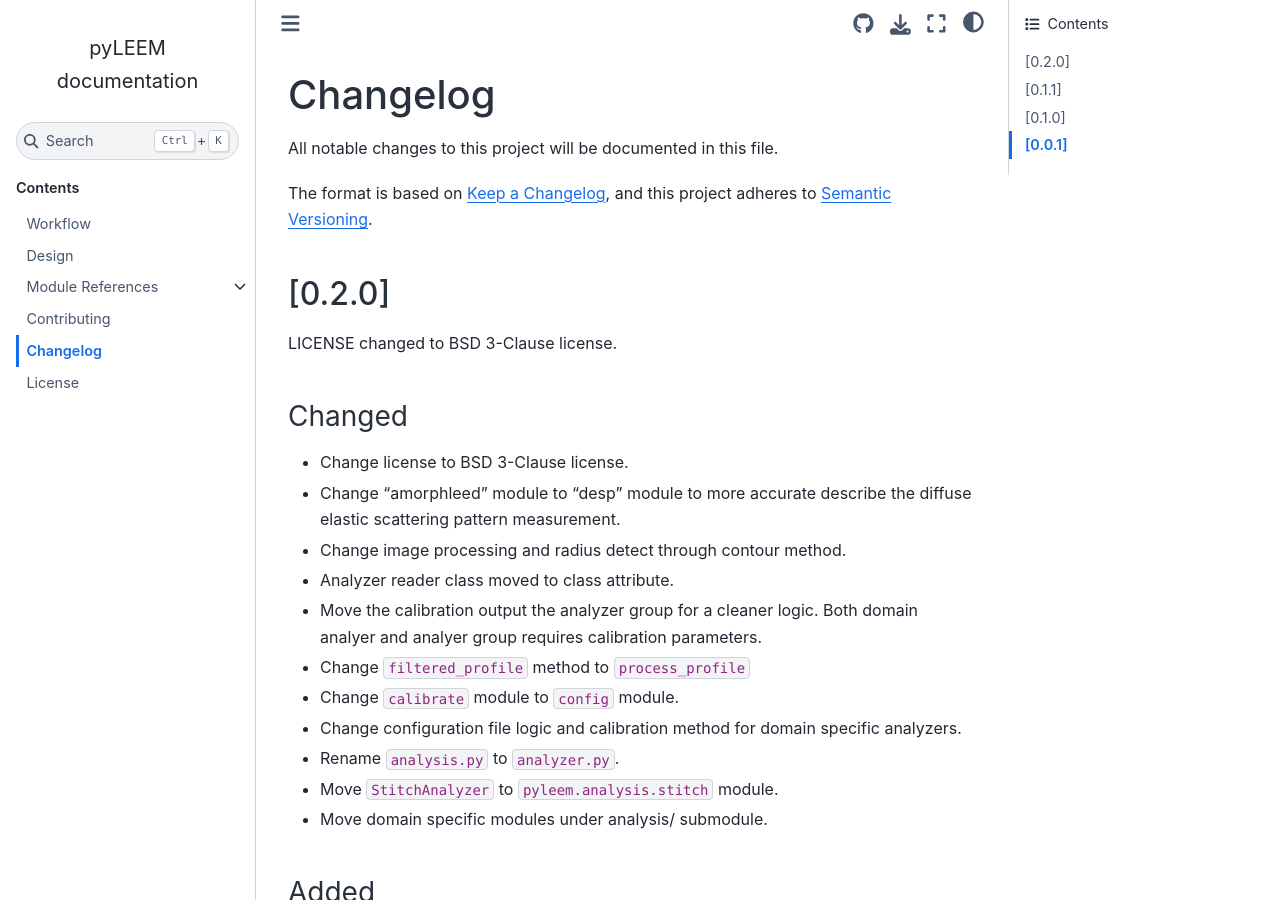
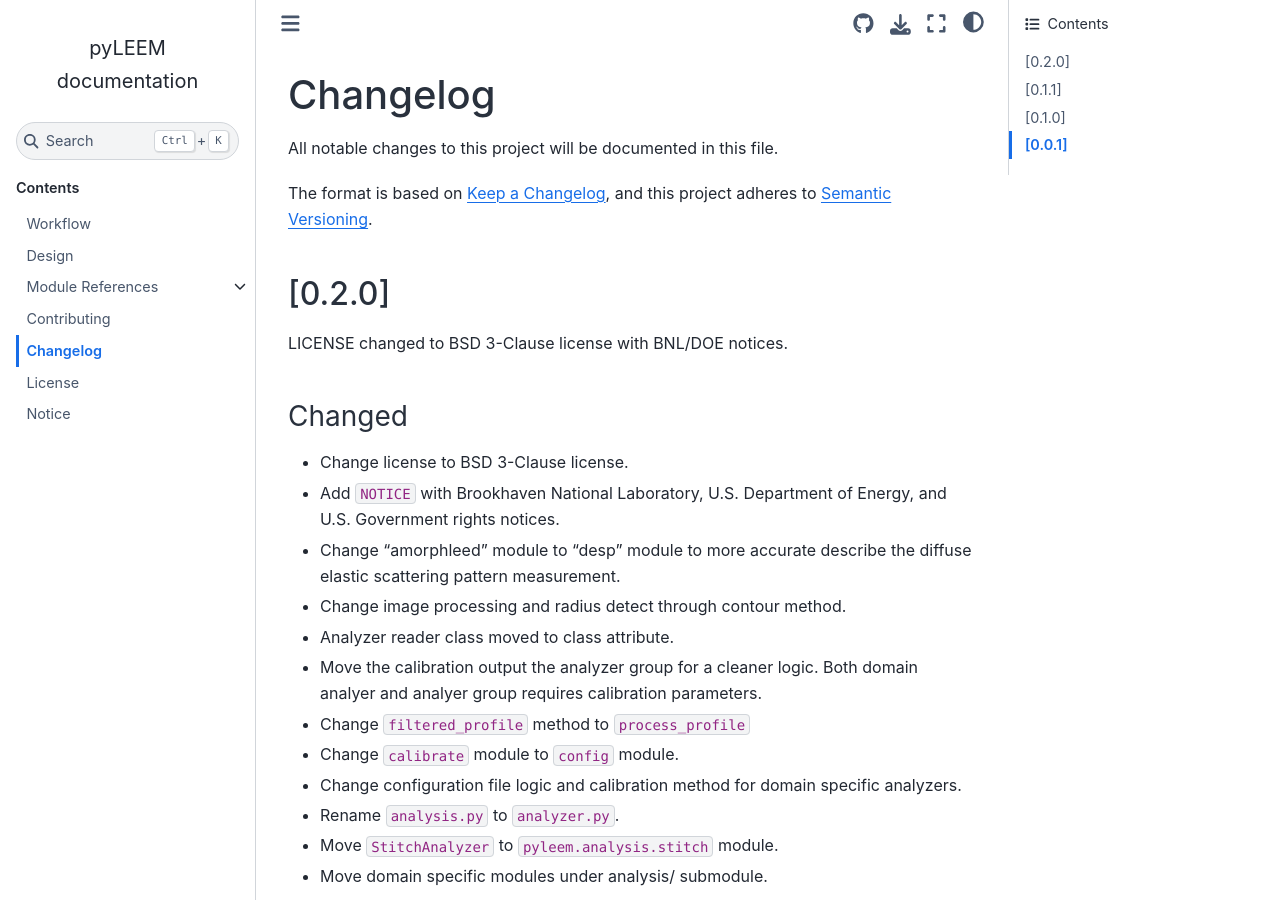
Before and after one commit to peterhys/pyLEEM, a Sphinx documentation site: the page built from docs/CHANGELOG.md, in a window 1280 px wide and 900 px high. Built offline with Sphinx 7.4.7 and the Sphinx Book theme 1.1.4, drawn with Linux system fonts in a browser that asks for light colours.

Commit message:
License change to BSD 3-Clause with notice

````diff
--- a/CHANGELOG.md
+++ b/CHANGELOG.md
@@ -7,11 +7,13 @@ and this project adheres to [Semantic Versioning](https://semver.org/spec/v2.0.0
 
 ## [0.2.0]
 
-LICENSE changed to BSD 3-Clause license.
+LICENSE changed to BSD 3-Clause license with BNL/DOE notices.
 
 ### Changed
 
 - Change license to BSD 3-Clause license.
+- Add `NOTICE` with Brookhaven National Laboratory, U.S. Department of Energy,
+  and U.S. Government rights notices.
 - Change "amorphleed" module to "desp" module to more accurate describe the diffuse elastic scattering
   pattern measurement.
 - Change image processing and radius detect through contour method.
--- /dev/null
+++ b/docs/NOTICE.md
@@ -0,0 +1,4 @@
+# Notice
+
+```{include} ../NOTICE
+```
--- a/pyproject.toml
+++ b/pyproject.toml
@@ -1,5 +1,5 @@
 [build-system]
-requires = ["setuptools>=68", "wheel"]
+requires = ["setuptools>=77.0.3", "wheel"]
 build-backend = "setuptools.build_meta"
 
 [project]
@@ -7,7 +7,8 @@ name = "pyleem"
 version = "0.2.0"
 description = "Low Energy Electron Microscopy data analysis toolkit"
 readme = "README.md"
-license = { text = "BSD-3-Clause" }
+license = "BSD-3-Clause"
+license-files = ["LICENSE", "NOTICE", "THIRD_PARTY_LICENSES"]
 authors = [{ name = "Peter Sun", email = "hs859@cornell.edu" }]
 maintainers = [{ name = "Peter Sun", email = "hs859@cornell.edu" }]
 requires-python = ">=3.11"
````
Also changed, not shown: CONTRIBUTING.md (+1 -1 lines), README.md (+8 -2 lines), docs/index.md (+1 -0 lines), 2 other files.
